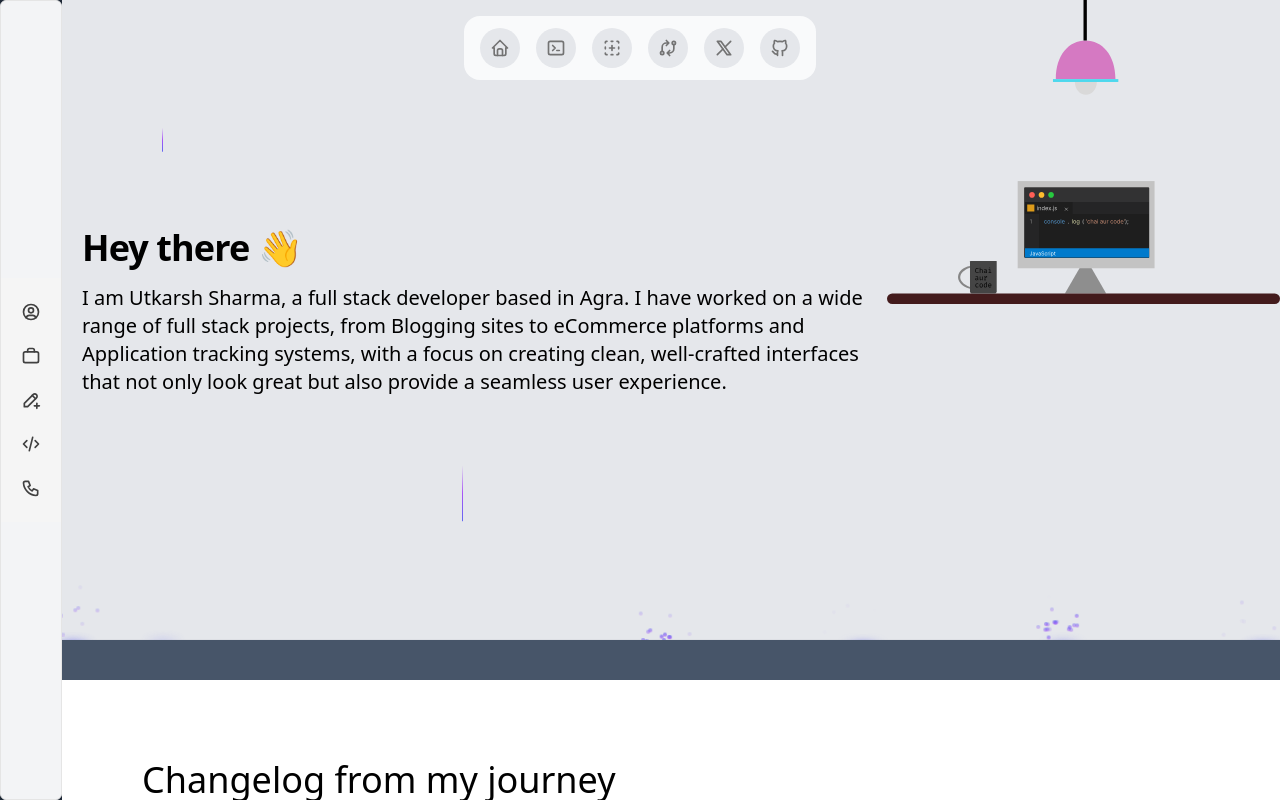
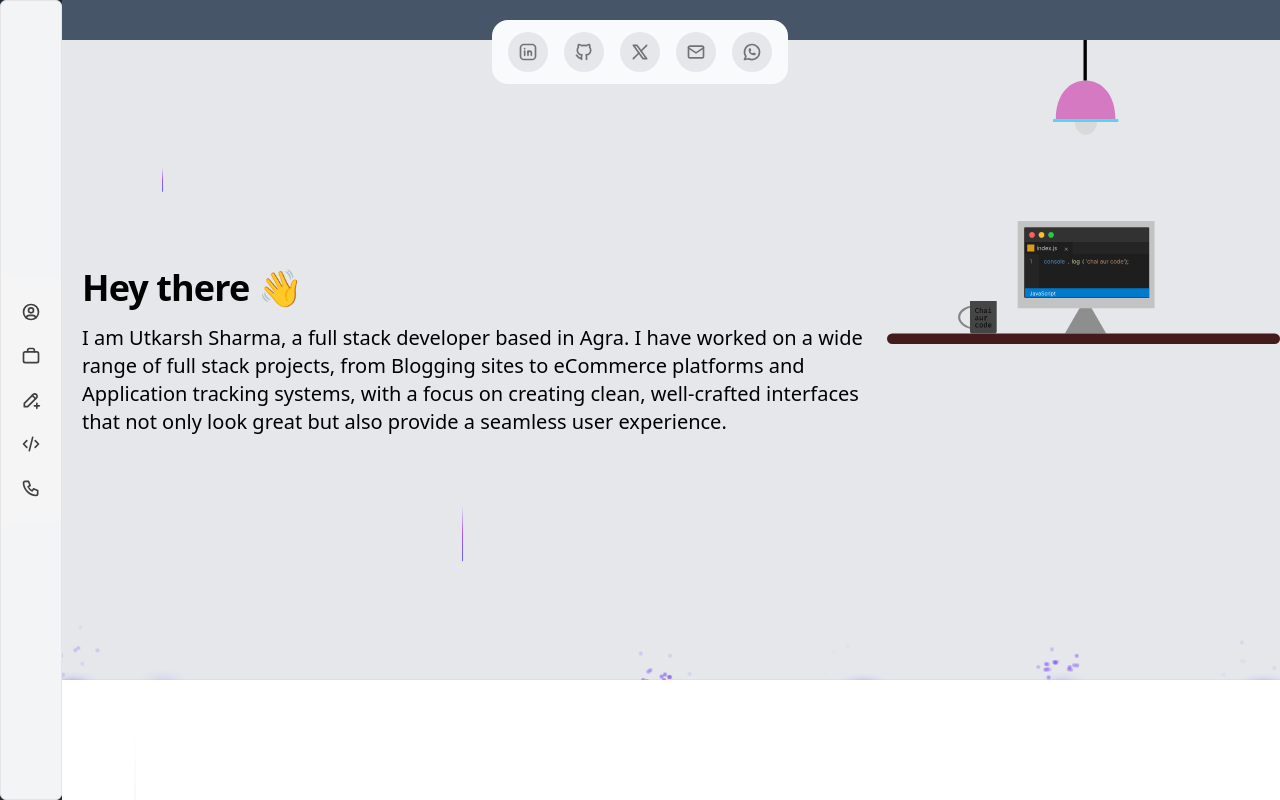
Before and after one commit to utkarshsharma7/portfolio, a Next.js app: page / in a window 1280 px wide. Built offline with nearby package versions, Linux system fonts and the light colour scheme.

Commit message:
"Updated page, profile, projects, socials, and sidebar components with various layout, styling, and icon changes."

```diff
--- a/src/app/page.tsx
+++ b/src/app/page.tsx
@@ -12,8 +12,8 @@ import Image from "next/image";
 export default function Home() {
   return (
     <div className="relative">
-      {/* Floating Dock - Fixed position */}
-      <div className="fixed top-4 left-1/2 transform -translate-x-1/2 z-50">
+      {/* Floating Dock - Responsive positioning */}
+      <div className="fixed md:top-5 md:left-1/2 md:-translate-x-1/2 bottom-5 right-5 md:bottom-auto md:right-auto z-50">
         <FloatingDockDemo />
       </div>
 
--- a/src/components/profile.tsx
+++ b/src/components/profile.tsx
@@ -1,39 +1,56 @@
 import React from "react";
 import { BackgroundBeamsWithCollision } from "@/components/ui/background-beams-with-collision";
 import Image from "next/image";
-import setup from "../../public/bulb/setup.svg";
 import { useTheme } from "@/context/ThemeContext";
+import { Moon, Sun } from "lucide-react";
 
 export default function BackgroundBeamsWithCollisionDemo() {
   const { theme, toggleTheme } = useTheme();
+
   return (
+    <div className="h-auto md:h-96 py-6 md:py-10">
       <BackgroundBeamsWithCollision>
-      <div className="flex w-full items-center justify-between bg-gray-200 dark:bg-gray-800 hover:bg-gray-300 transition-colors">
-        <div className="w-2/3 mx-5">
-          <h2 className="text-4xl font-bold text-black dark:text-white font-sans tracking-tight">
+        <div className="flex flex-col md:flex-row w-full items-center justify-between bg-gray-200 dark:bg-gray-800 transition-colors p-4 md:p-0">
+          {/* Mobile Theme Toggle */}
+
+          {/* Content Section */}
+          <div className="w-full md:w-2/3 mx-3 md:mx-5">
+            <h2 className="text-3xl md:text-4xl font-bold text-black dark:text-white font-sans tracking-tight">
               Hey there 👋
             </h2>
             <div className="py-4">
-            <p className="text-xl font-medium">
-              I am Utkarsh Sharma, a full stack developer based in Agra. I have
-              worked on a wide range of full stack projects, from Blogging sites
-              to eCommerce platforms and Application tracking systems, with a
-              focus on creating clean, well-crafted interfaces that not only
-              look great but also provide a seamless user experience.
+              <p className="text-lg md:text-xl font-medium">
+                I am Utkarsh Sharma, a full stack developer based in Agra. I
+                have worked on a wide range of full stack projects, from
+                Blogging sites to eCommerce platforms and Application tracking
+                systems, with a focus on creating clean, well-crafted interfaces
+                that not only look great but also provide a seamless user
+                experience.
               </p>
             </div>
           </div>
-        <div className="relative w-1/3 h-screen" onClick={toggleTheme}>
+
+          {/* Desktop SVG Section - Hidden on Mobile */}
+          <div
+            className="hidden md:block relative w-1/3 h-screen"
+            onClick={toggleTheme}
+          >
             <div className="absolute top-10 z-50">
               <Image src="/bulb/setup.svg" alt="" width={420} height={550} />
             </div>
-          {theme === "dark" ? (
+            {theme === "dark" && (
               <div className="absolute top-32 left-3">
-              <Image src="/bulb/beam.svg" alt="beam" width={400} height={370} />
+                <Image
+                  src="/bulb/beam.svg"
+                  alt="beam"
+                  width={400}
+                  height={370}
+                />
               </div>
-          ) : null}
+            )}
           </div>
         </div>
       </BackgroundBeamsWithCollision>
+    </div>
   );
 }
--- a/src/components/projects.tsx
+++ b/src/components/projects.tsx
@@ -132,7 +132,7 @@ export function ExpandableCardDemo() {
             layoutId={`card-${card.title}-${id}`}
             key={card.title}
             onClick={() => setActive(card)}
-            className="p-4 flex flex-col hover:bg-neutral-50 dark:hover:bg-neutral-800 rounded-xl cursor-pointer"
+            className="p-4 flex flex-col dark:bg-slate-600 bg-slate-200 hover:bg-neutral-100/50 dark:hover:bg-neutral-800 rounded-xl cursor-pointer"
           >
             <div className="flex gap-4 p-4 flex-col w-full">
               <motion.div
--- a/src/components/socials.tsx
+++ b/src/components/socials.tsx
@@ -5,6 +5,9 @@ import {
   IconBrandX,
   IconExchange,
   IconHome,
+  IconBrandLinkedin,
+  IconBrandWhatsapp,
+  IconMail,
   IconNewSection,
   IconTerminal2,
 } from "@tabler/icons-react";
@@ -13,49 +16,42 @@ import Image from "next/image";
 export function FloatingDockDemo() {
   const links = [
     {
-      title: "Home",
+      title: "Linkedin",
       icon: (
-        <IconHome className="h-full w-full text-neutral-500 dark:text-neutral-300" />
+        <IconBrandLinkedin className="h-full w-full text-neutral-500 dark:text-neutral-300" />
       ),
-      href: "#",
+      href: "https://www.linkedin.com/in/utkarsh-sharma-aa8701228/",
     },
 
     {
-      title: "Products",
+      title: "Github",
       icon: (
-        <IconTerminal2 className="h-full w-full text-neutral-500 dark:text-neutral-300" />
+        <IconBrandGithub className="h-full w-full text-neutral-500 dark:text-neutral-300" />
       ),
-      href: "#",
+      href: "https://github.com/utkarshsharma7",
     },
-    {
-      title: "Components",
-      icon: (
-        <IconNewSection className="h-full w-full text-neutral-500 dark:text-neutral-300" />
-      ),
-      href: "#",
-    },
-
-    {
-      title: "Changelog",
-      icon: (
-        <IconExchange className="h-full w-full text-neutral-500 dark:text-neutral-300" />
-      ),
-      href: "#",
-    },
-
     {
       title: "Twitter",
       icon: (
         <IconBrandX className="h-full w-full text-neutral-500 dark:text-neutral-300" />
       ),
-      href: "#",
+      href: "https://x.com/utkarsh_HTML5",
     },
+
     {
-      title: "GitHub",
+      title: "Mail",
       icon: (
-        <IconBrandGithub className="h-full w-full text-neutral-500 dark:text-neutral-300" />
+        <IconMail className="h-full w-full text-neutral-500 dark:text-neutral-300" />
       ),
-      href: "#",
+      href: "mailto:utkarsh.sharma7696@gmail.com",
+    },
+
+    {
+      title: "Whatsapp",
+      icon: (
+        <IconBrandWhatsapp className="h-full w-full text-neutral-500 dark:text-neutral-300" />
+      ),
+      href: "https://wa.me/6395532309",
     },
   ];
   return (
--- a/src/components/ui/Sidebar.tsx
+++ b/src/components/ui/Sidebar.tsx
@@ -4,6 +4,8 @@ import Link, { LinkProps } from "next/link";
 import React, { useState, createContext, useContext } from "react";
 import { AnimatePresence, motion } from "framer-motion";
 import { IconMenu2, IconX } from "@tabler/icons-react";
+import { useTheme } from "@/context/ThemeContext";
+import { Moon, Sun } from "lucide-react";
 
 interface Links {
   label: string;
@@ -89,7 +91,7 @@ export const DesktopSidebar = ({
     <>
       <motion.div
         className={cn(
-          "px-4 py-4 hidden  md:flex md:flex-col bg-neutral-100 dark:bg-neutral-800 w-[300px] flex-shrink-0",
+          "px-4 py-4 hidden md:flex md:flex-col bg-neutral-100 dark:bg-neutral-800 w-[300px] flex-shrink-0",
           className
         )}
         animate={{
@@ -111,46 +113,62 @@ export const MobileSidebar = ({
   ...props
 }: React.ComponentProps<"div">) => {
   const { open, setOpen } = useSidebar();
+  const { theme, toggleTheme } = useTheme();
+
   return (
     <>
       <div
         className={cn(
-          "h-10 px-4 py-4 flex flex-row md:hidden  items-center justify-between bg-neutral-100 dark:bg-neutral-800 w-full"
+          "h-16 px-6 py-4 flex flex-row md:hidden justify-between items-center bg-neutral-100 dark:bg-neutral-800 w-full fixed top-0 right-0 z-50"
         )}
         {...props}
       >
-        <div className="flex justify-end z-20 w-full">
-          <IconMenu2
-            className="text-neutral-800 dark:text-neutral-200"
-            onClick={() => setOpen(!open)}
-          />
+        <div>
+          <button
+            onClick={toggleTheme}
+            className="md:hidden self-end p-2 rounded-lg bg-gray-300 dark:bg-gray-700 transition-colors"
+            aria-label="Toggle theme"
+          >
+            {theme === "dark" ? (
+              <Sun className="h-6 w-6 text-yellow-500" />
+            ) : (
+              <Moon className="h-6 w-6 text-gray-700" />
+            )}
+          </button>
         </div>
+
+        <IconMenu2
+          className="text-neutral-800 dark:text-neutral-200"
+          onClick={() => setOpen(!open)}
+        />
         <AnimatePresence>
           {open && (
             <motion.div
-              initial={{ x: "-100%", opacity: 0 }}
-              animate={{ x: 0, opacity: 1 }}
-              exit={{ x: "-100%", opacity: 0 }}
+              initial={{ y: "-100%", opacity: 0 }}
+              animate={{ y: 0, opacity: 1 }}
+              exit={{ y: "-100%", opacity: 0 }}
               transition={{
                 duration: 0.3,
                 ease: "easeInOut",
               }}
               className={cn(
-                "fixed h-full w-full inset-0 bg-white dark:bg-neutral-900 p-10 z-[100] flex flex-col justify-between",
+                "fixed h-full w-full inset-0 bg-white dark:bg-neutral-900 p-10 z-[100] flex flex-col",
                 className
               )}
             >
               <div
-                className="absolute right-10 top-10 z-50 text-neutral-800 dark:text-neutral-200"
+                className="absolute right-6 top-4 z-50 text-neutral-800 dark:text-neutral-200"
                 onClick={() => setOpen(!open)}
               >
                 <IconX />
               </div>
-              {children}
+              <div className="mt-16">{children}</div>
             </motion.div>
           )}
         </AnimatePresence>
       </div>
+      {/* Add spacing below the fixed header */}
+      <div className="h-16 md:hidden" />
     </>
   );
 };
@@ -169,7 +187,7 @@ export const SidebarLink = ({
     <Link
       href={link.href}
       className={cn(
-        "flex items-center justify-start gap-2  group/sidebar py-2",
+        "flex items-center justify-start gap-2 group/sidebar py-2",
         className
       )}
       {...props}
--- a/src/components/ui/floating-dock.tsx
+++ b/src/components/ui/floating-dock.tsx
@@ -167,7 +167,7 @@ function IconContainer({
   const [hovered, setHovered] = useState(false);
 
   return (
-    <Link href={href}>
+    <Link href={href} target="_blank">
       <motion.div
         ref={ref}
         style={{ width, height }}
```
Lines whose indentation alone changed are shown as unchanged.
